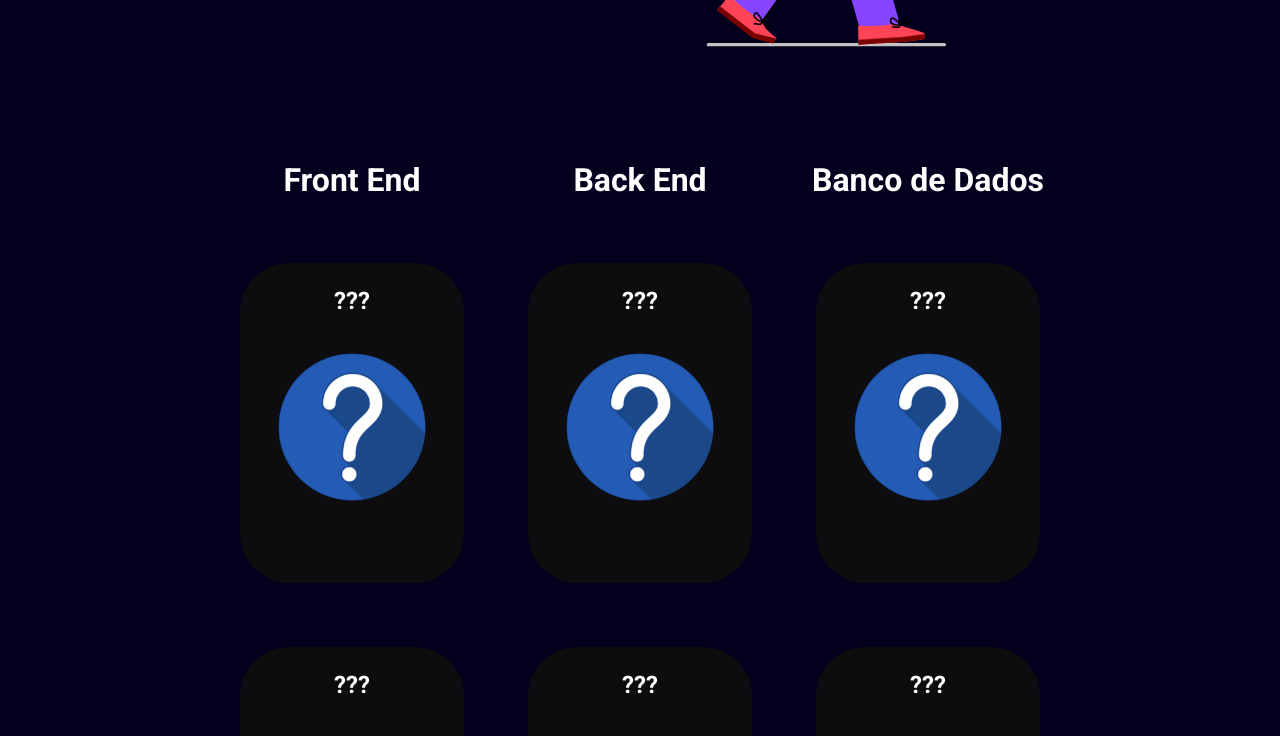
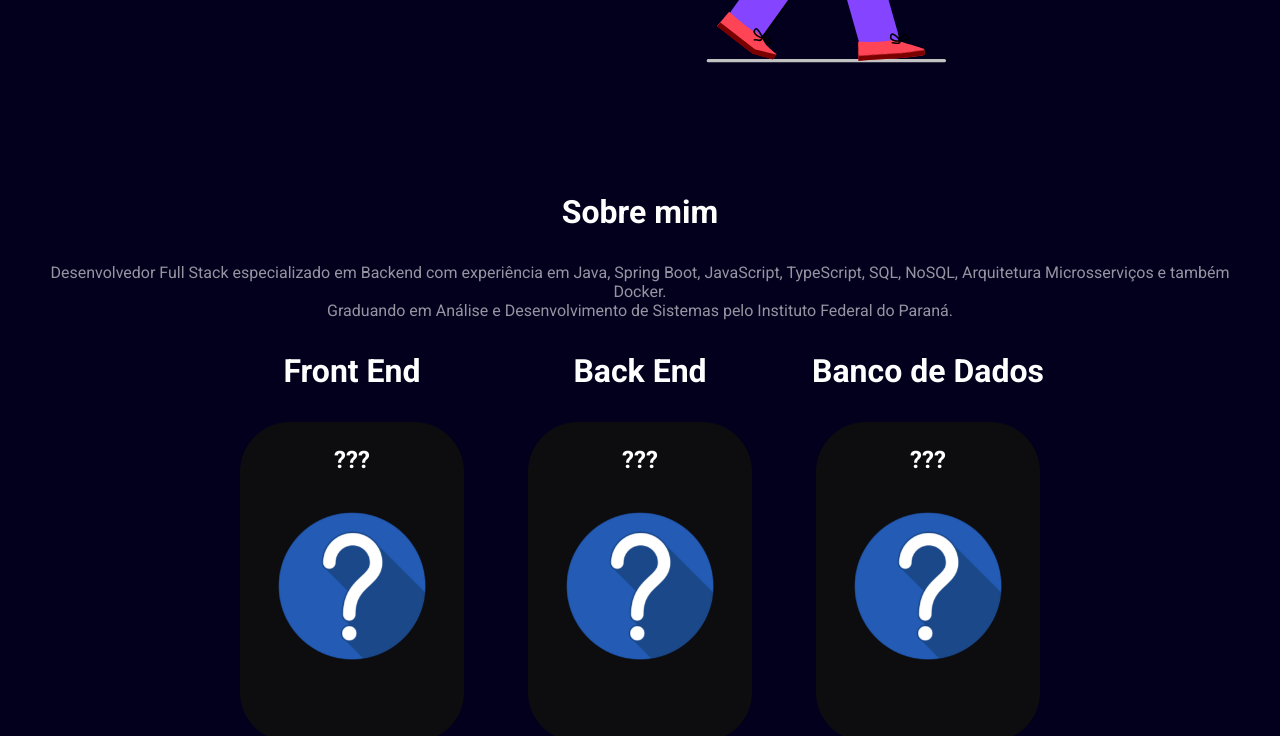
Before and after one commit to leonardorochedo/portfolio, a React (Vite) app: page / in a window 1280 px wide. Shown: the part 540-1276 px from the top of the page. Built offline with nearby package versions, Linux system fonts and the light colour scheme.

Commit message:
feat: About and fix container margin

```diff
--- a/src/App.jsx
+++ b/src/App.jsx
@@ -1,6 +1,7 @@
 import { Header } from "./components/Header/Header";
 
 import { Home } from "./sections/Home/Home";
+import { About } from "./sections/About/About";
 import { Projects } from "./sections/Projects/Projects";
 import { Techs } from "./sections/Techs/Techs";
 import { Contact } from "./sections/Contact/Contact";
@@ -12,6 +13,7 @@ export function App() {
       <Header />
       <div className="container">
         <Home />
+        <About />
         <Techs />
         <Projects />
         <Contact />
--- a/src/index.css
+++ b/src/index.css
@@ -52,6 +52,10 @@ h1 {
   color: white;
 }
 
+h1.title {
+  margin: 1rem 0 2rem 0;
+}
+
 h2 {
   font-family: "Roboto", Times, serif;
   font-weight: 600;
--- /dev/null
+++ b/src/sections/About/About.css
@@ -0,0 +1,3 @@
+.container-about {
+    margin: 1rem 0;
+}
--- /dev/null
+++ b/src/sections/About/About.jsx
@@ -0,0 +1,11 @@
+import './About.css';
+
+export function About() {
+    return (
+        <div className="container-about" id="about">
+            <h1 className="title">Sobre mim</h1>
+            <p>Desenvolvedor Full Stack especializado em Backend com experiência em Java, Spring Boot, JavaScript, TypeScript, SQL, NoSQL, Arquitetura Microsserviços e também Docker.</p>
+            <p>Graduando em Análise e Desenvolvimento de Sistemas pelo Instituto Federal do Paraná.</p>
+        </div>
+    );
+}
--- a/src/sections/Contact/Contact.css
+++ b/src/sections/Contact/Contact.css
@@ -6,7 +6,7 @@
     align-items: center;
     text-align: center;
 
-    margin: 4rem 2rem;
+    margin: 2rem 0;
 }
 
 .form {
--- a/src/sections/Home/Home.css
+++ b/src/sections/Home/Home.css
@@ -2,6 +2,8 @@
   display: flex;
   flex-direction: column;
   align-items: center;
+
+  margin: 1rem 0;
 }
 
 .walk {
--- a/src/sections/Projects/Projects.css
+++ b/src/sections/Projects/Projects.css
@@ -2,10 +2,8 @@
     display: flex;
     flex-wrap: wrap;
     justify-content: space-evenly;
-}
 
-.container-projects h1 {
-    margin: 2rem 0;
+    margin: 1rem 0;
 }
 
 .swiper {
--- a/src/sections/Techs/Techs.css
+++ b/src/sections/Techs/Techs.css
@@ -3,11 +3,7 @@
     flex-direction: column;
     justify-content: space-around;
 
-    margin-bottom: 5em;
-}
-
-.container-techs h1 {
-    margin: 2rem 0;
+    margin: 1rem 0;
 }
 
 .tilt-card {
```
